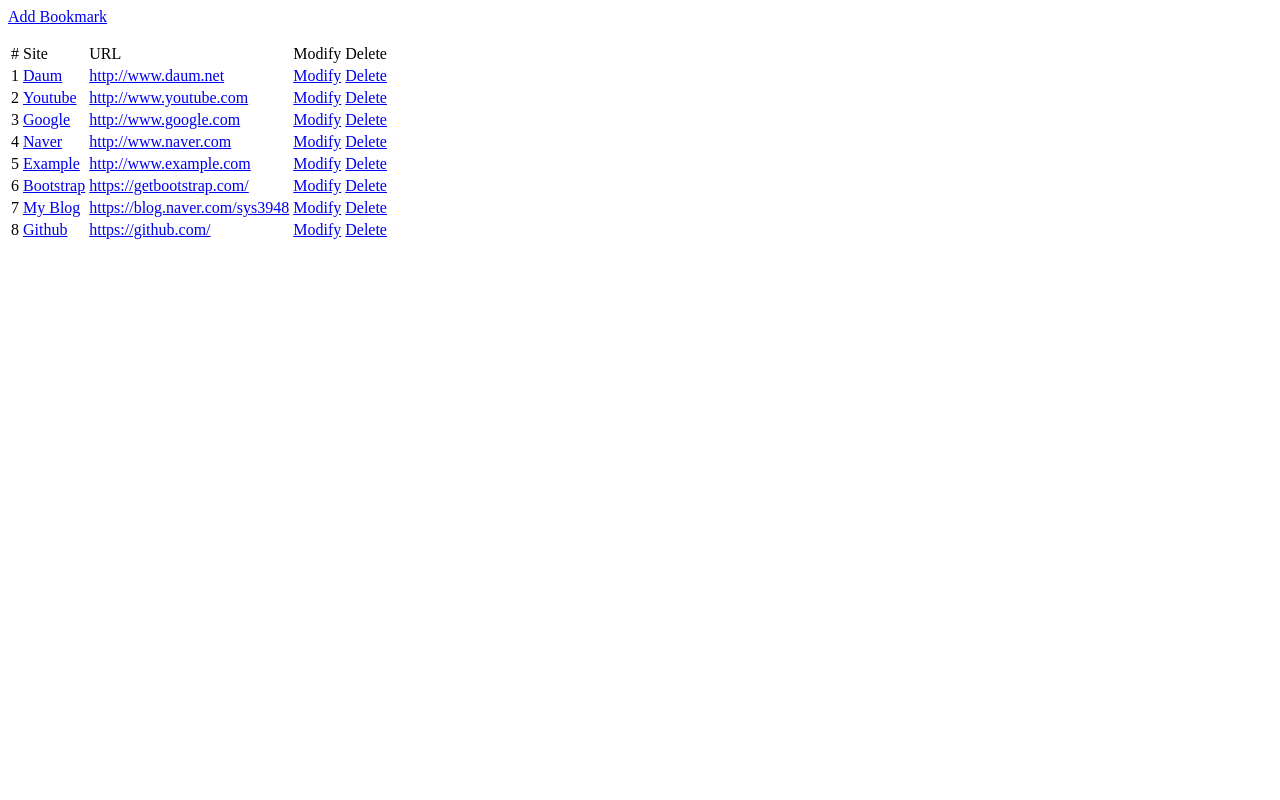
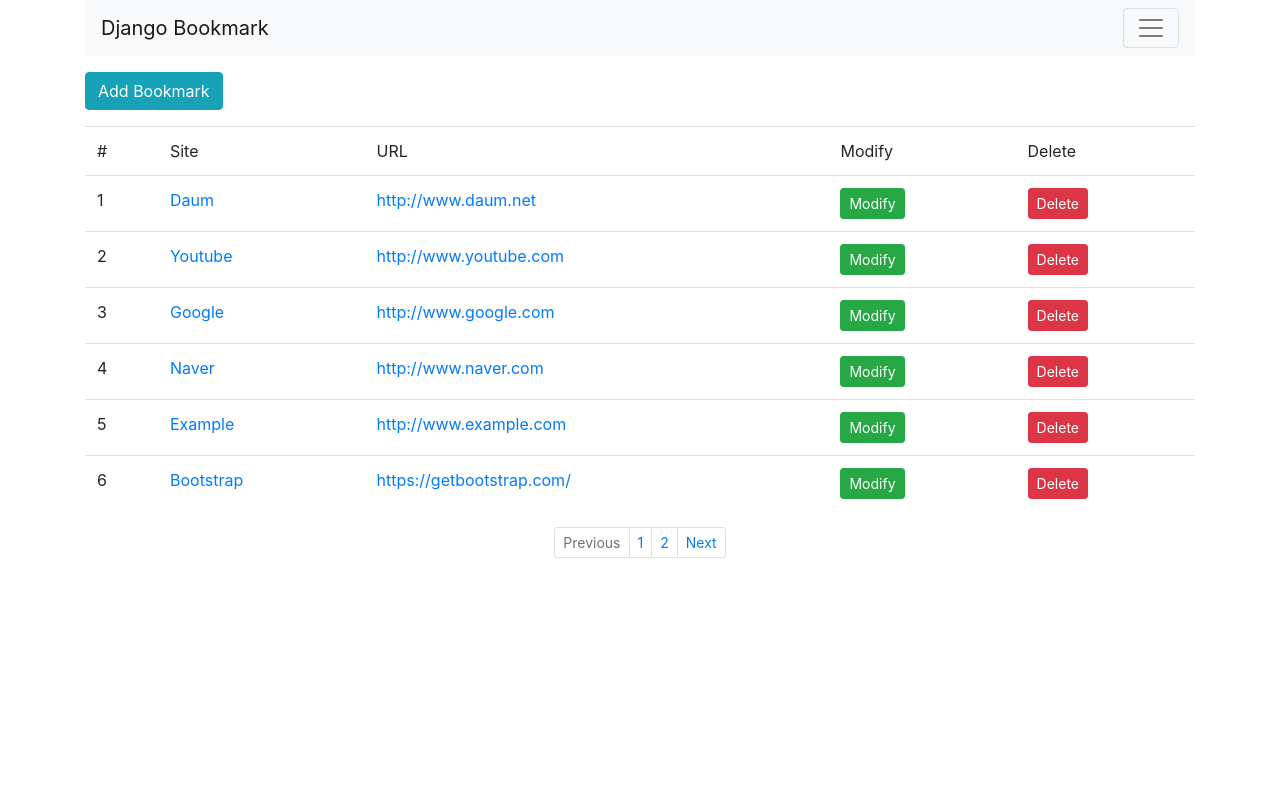
Before and after one commit to sys3948/django-project-ver1, a Django app: page /bookmark/ in a window 1280 px wide. Run offline with Django 4.2, Linux system fonts and the light colour scheme; data comes from the database, SQL or seed files in the repository; both versions use the stored data as it was after the commit.

Commit message:
fifteen commit - p.132 템플릿 확장 & Bootstrap 적용 & static 파일 적용

```diff
--- a/bookmark/templates/bookmark/bookmark_list.html
+++ b/bookmark/templates/bookmark/bookmark_list.html
@@ -1,3 +1,9 @@
+{% extends 'base.html' %}
+
+{% block title %}Bookmark List{% endblock %}
+
+
+{% block content %}
 <div class="btn-group">
     <a href="{% url 'add' %}" class="btn btn-info">Add Bookmark</a>
 </div>
@@ -24,3 +30,37 @@
         {% endfor %}
     </tbody>
 </table>
+{% endblock %}
+
+
+{% block pagination %}
+  {% if is_paginated %}
+    <ul class="pagination justify-content-center pagination-sm">
+      {% if page_obj.has_previous %}
+        <li class="page-item">
+          <a class="page-link" href="{% url 'list' %}?page={{ page_obj.previous_page_number }}" tabindex="1">Previous</a>
+        </li>
+      {% else %}
+        <li class="page-item disabled">
+          <a class="page-link" href="#" tabindex="1">Previous</a>
+        </li>
+      {% endif %}
+
+      {% for object in page_obj.paginator.page_range %}
+        <li class="page-item {% if page_obj.number == forloop.conter %} disabled {% endif %}">
+          <a class="page-link" href="{{ request.path }}?page={{ forloop.counter }}">{{ forloop.counter }}</a>
+        </li>
+      {% endfor %}
+
+      {% if page_obj.has_next %}
+        <li class="page-item">
+          <a class="page-link" href="{% url 'list' %}?page={{ page_obj.next_page_number }}">Next</a>
+        </li>
+      {% else %}
+        <li class="page-item disabled">
+          <a class="page-link" href="#">Next</a>
+        </li>
+      {% endif %}
+    </ul>
+  {% endif %}
+{% endblock %}
--- a/bookmark/views.py
+++ b/bookmark/views.py
@@ -10,6 +10,7 @@
 
 class BookmarkListView(ListView):
     model = Bookmark
+    paginate_by = 6
     # template_name = 'bookmark/bookmark_list.html'
 
 
--- a/config/settings.py
+++ b/config/settings.py
@@ -11,6 +11,7 @@
 """
 
 from pathlib import Path
+import os
 
 # Build paths inside the project like this: BASE_DIR / 'subdir'.
 BASE_DIR = Path(__file__).resolve().parent.parent
@@ -56,7 +57,7 @@
 TEMPLATES = [
     {
         'BACKEND': 'django.template.backends.django.DjangoTemplates',
-        'DIRS': [],
+        'DIRS': [os.path.join(BASE_DIR, "templates")],
         'APP_DIRS': True,
         'OPTIONS': {
             'context_processors': [
@@ -118,6 +119,7 @@
 # https://docs.djangoproject.com/en/4.0/howto/static-files/
 
 STATIC_URL = 'static/'
+STATICFILES_DIRS = [os.path.join(BASE_DIR, "static")]
 
 # Default primary key field type
 # https://docs.djangoproject.com/en/4.0/ref/settings/#default-auto-field
--- /dev/null
+++ b/static/style.css
@@ -0,0 +1,3 @@
+body {
+    width: 100%;
+}
--- /dev/null
+++ b/templates/base.html
@@ -0,0 +1,45 @@
+<!DOCTYPE html>
+<html>
+  <head>
+    <meta charset="utf-8">
+    <title>
+      {% block title %}{% endblock %}
+    </title>
+    <link rel="stylesheet" href="https://cdn.jsdelivr.net/npm/bootstrap@4.6.1/dist/css/bootstrap.min.css" integrity="sha384-zCbKRCUGaJDkqS1kPbPd7TveP5iyJE0EjAuZQTgFLD2ylzuqKfdKlfG/eSrtxUkn" crossorigin="anonymous">
+    {% load static %}
+    <link rel="stylesheet" href="{% static 'style.css' %}">
+  </head>
+  <body>
+    <div class="container">
+      <nav class="navbar navbar-expend-lg navbar-light bg-light">
+        <a class="navbar-brand" href="#">Django Bookmark</a>
+        <button class="navbar-toggler" type="button" data-toggle="collapse" data-target="#navbarSupportedContent" aria-controls="navbarSupportedContent" aria-expanded="false" aria-label="Toggle navigation">
+          <span class="navbar-toggler-icon"></span>
+        </button>
+
+        <div class="collapse navbar-collapse" id="navbarSupportedContent">
+          <ul class="navbar-nav mr-auto">
+            <li class="nav-item active">
+              <a class="nav-link" href="#">Home <span class="sr-only">(current)</span></a>
+            </li>
+          </ul>
+        </div>
+      </nav>
+      <p></p>
+      <div class="row">
+        <div class="col">
+          {% block content %}
+          {% endblock %}
+
+          {% block pagination %}
+          {% endblock %}
+        </div>
+      </div>
+    </div>
+    <script src="https://cdn.jsdelivr.net/npm/jquery@3.5.1/dist/jquery.slim.min.js" integrity="sha384-DfXdz2htPH0lsSSs5nCTpuj/zy4C+OGpamoFVy38MVBnE+IbbVYUew+OrCXaRkfj" crossorigin="anonymous"></script>
+    <script src="https://cdn.jsdelivr.net/npm/bootstrap@4.6.1/dist/js/bootstrap.bundle.min.js" integrity="sha384-fQybjgWLrvvRgtW6bFlB7jaZrFsaBXjsOMm/tB9LTS58ONXgqbR9W8oWht/amnpF" crossorigin="anonymous"></script>
+    <script src="https://cdn.jsdelivr.net/npm/jquery@3.5.1/dist/jquery.slim.min.js" integrity="sha384-DfXdz2htPH0lsSSs5nCTpuj/zy4C+OGpamoFVy38MVBnE+IbbVYUew+OrCXaRkfj" crossorigin="anonymous"></script>
+    <script src="https://cdn.jsdelivr.net/npm/popper.js@1.16.1/dist/umd/popper.min.js" integrity="sha384-9/reFTGAW83EW2RDu2S0VKaIzap3H66lZH81PoYlFhbGU+6BZp6G7niu735Sk7lN" crossorigin="anonymous"></script>
+    <script src="https://cdn.jsdelivr.net/npm/bootstrap@4.6.1/dist/js/bootstrap.min.js" integrity="sha384-VHvPCCyXqtD5DqJeNxl2dtTyhF78xXNXdkwX1CZeRusQfRKp+tA7hAShOK/B/fQ2" crossorigin="anonymous"></script>
+  </body>
+</html>
```
Also changed, not shown: bookmark/templates/bookmark/bookmark_confirm_delete.html (+11 -5 lines), bookmark/templates/bookmark/bookmark_create.html (+12 -5 lines), bookmark/templates/bookmark/bookmark_detail.html (+7 -0 lines), bookmark/templates/bookmark/bookmark_update.html (+7 -0 lines), db.sqlite3.
